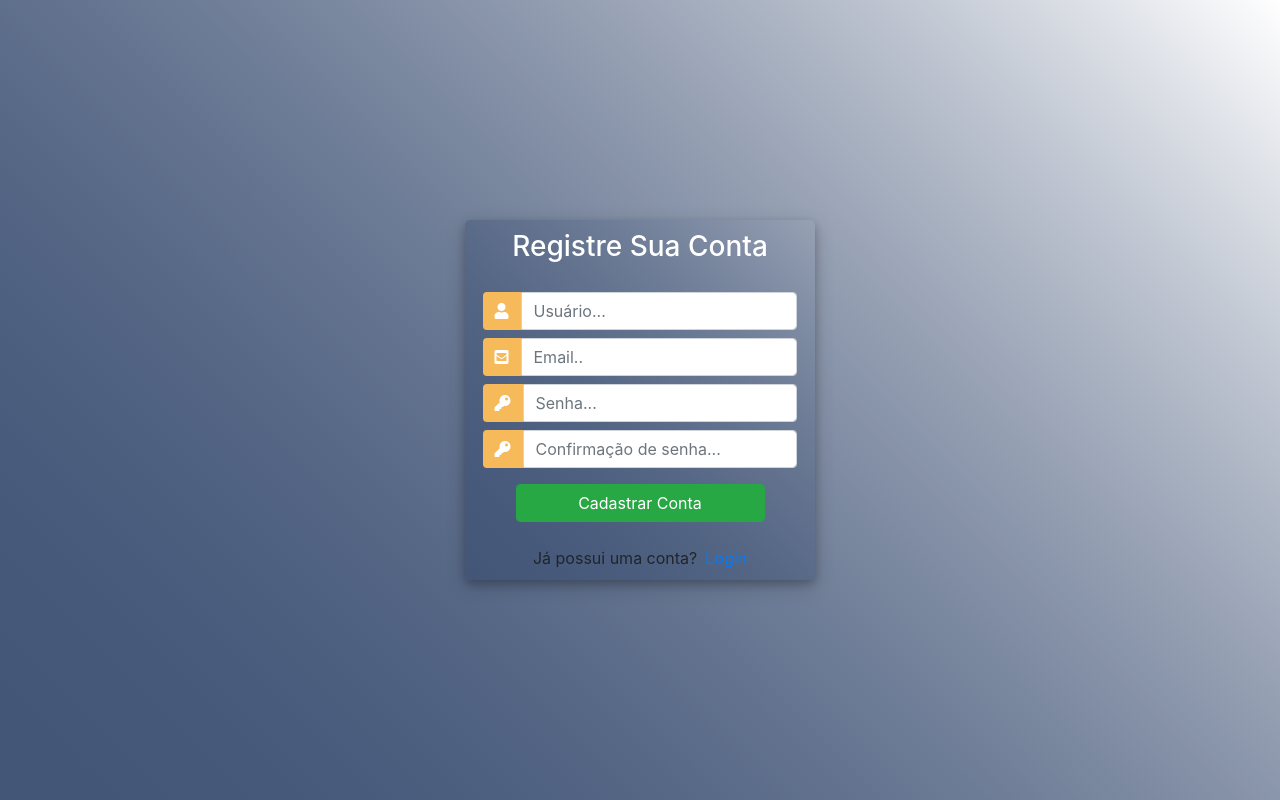
After one commit to pedrothor/api-for-aesthetic-studio, a Django app: template templates/register.html in a window 1280 px wide. The commit adds this page. Run offline with Django 3.2, Linux system fonts and the light colour scheme; the template is opened without the code that fills it, so the values that code supplies are empty, except form fields; tables that the repository leaves empty hold one stand-in row (values such as "Sample post"); form fields are guessed from the names that the template uses; some libraries are stand-ins or nearby versions.

Commit message:
login, register, lista_horarios, deletar e editar horario.

```diff
--- a/models.py
+++ b/models.py
@@ -1,4 +1,5 @@
 from django.db import models
+from django.contrib.auth.models import User
 
 
 class Funcionario(models.Model):
@@ -45,11 +46,11 @@ class HorariosPadrao(models.Model):
 class Agendamentos(models.Model):
     required_css_class = 'required'  # mostra os campos obrigatórios
 
-    #  cliente = models.ForeignKey(User, blank=False, null=False, on_delete=models.CASCADE)
+    cliente = models.ForeignKey(User, blank=False, null=False, on_delete=models.CASCADE)
     data = models.DateField(null=False, blank=False)
     servico = models.ForeignKey(Servicos, null=False, blank=False, on_delete=models.CASCADE)
     horario = models.ForeignKey(HorariosPadrao, null=False, blank=False, on_delete=models.CASCADE)
-    descricao = models.TextField('Descrição', null=False, blank=False, max_length=150)
+    descricao = models.TextField('Descrição', null=True, blank=True, max_length=150)
     data_marcacao = models.DateField('Marcado em', auto_now=True)  # registra a data em que o horário foi marcado.
     atualizado = models.DateTimeField('Atualizado em', auto_now=True)  # registra a data em que o objeto foi atualizado.
 
--- /dev/null
+++ b/requirements.txt
@@ -0,0 +1,3 @@
+Django==4.1.5
+django-bootstrap-v5==1.0.11
+django-bootstrap-datepicker-plus==5.0.3
--- a/templates/endereco.html
+++ b/templates/endereco.html
@@ -3,7 +3,7 @@
     <section id="endereco" class="corpo-site">
         <div>
             <hr class="linha-horizontal">
-            <h3 class="titulos-corpo-site">Nosso Endereço</h3>
+            <h3 class="titulos-corpo-site">Endereço</h3>
             <div class="d-flex justify-content-center align-items-center" style="flex-direction: column; padding: 20px;">
                 <h3>Rua Jeca Tatú, 47, Vila Urupês</h3>
                 <h3>Suzano - SP</h3>
--- a/templates/marcar_horario.html
+++ b/templates/marcar_horario.html
@@ -4,9 +4,11 @@
         <div>
             <hr class="linha-horizontal">
             <h3 class="titulos-corpo-site">Agende Seu Horário</h3>
-            {% bootstrap_messages %}
             <div class="corpo-sobre" style="margin-top: 80px;">
-                <form method="POST" action="">
+                <div style="width: 320px;">
+                    {% bootstrap_messages %}
+                </div>
+                <form method="POST" action=".">
                     {% csrf_token %}
                     <div class="d-flex justify-content-center" style="flex-direction: column;">
 
--- /dev/null
+++ b/templates/register.html
@@ -0,0 +1,137 @@
+<!DOCTYPE html>
+<html>
+
+<head>
+	<title>Registar Conta</title>
+	<link rel="stylesheet" href="https://stackpath.bootstrapcdn.com/bootstrap/4.1.3/css/bootstrap.min.css" integrity="sha384-MCw98/SFnGE8fJT3GXwEOngsV7Zt27NXFoaoApmYm81iuXoPkFOJwJ8ERdknLPMO" crossorigin="anonymous">
+	<script src="https://ajax.googleapis.com/ajax/libs/jquery/3.3.1/jquery.min.js"></script>
+	<link rel="stylesheet" href="https://use.fontawesome.com/releases/v5.6.1/css/all.css" integrity="sha384-gfdkjb5BdAXd+lj+gudLWI+BXq4IuLW5IT+brZEZsLFm++aCMlF1V92rMkPaX4PP" crossorigin="anonymous">
+
+	<style>
+		body,
+		html {
+			margin: 0;
+			padding: 0;
+			height: 100%;
+			background: linear-gradient(45deg, #435678, transparent) !important;
+		}
+		.user_card {
+			width: 350px;
+			margin-top: auto;
+			margin-bottom: auto;
+			background:  linear-gradient(45deg, #435678, transparent);
+			position: relative;
+			display: flex;
+			justify-content: center;
+			flex-direction: column;
+			padding: 10px;
+			box-shadow: 0 4px 8px 0 rgba(0, 0, 0, 0.2), 0 6px 20px 0 rgba(0, 0, 0, 0.19);
+			-webkit-box-shadow: 0 4px 8px 0 rgba(0, 0, 0, 0.2), 0 6px 20px 0 rgba(0, 0, 0, 0.19);
+			-moz-box-shadow: 0 4px 8px 0 rgba(0, 0, 0, 0.2), 0 6px 20px 0 rgba(0, 0, 0, 0.19);
+			border-radius: 5px;
+
+		}
+
+		.form_container {
+			margin-top: 20px;
+		}
+
+		#form-title{
+			color: #fff;
+		}
+		.login_btn {
+			width: 100%;
+			background: #33ccff !important;
+			color: white !important;
+		}
+		.login_btn:focus {
+			box-shadow: none !important;
+			outline: 0px !important;
+		}
+		.login_container {
+			padding: 0 2rem;
+		}
+		.input-group-text {
+			background: #f7ba5b !important;
+			color: white !important;
+			border: 0 !important;
+			border-radius: 0.25rem 0 0 0.25rem !important;
+		}
+		.input_user,
+		.input_pass:focus {
+			box-shadow: none !important;
+			outline: 0px !important;
+		}
+
+	</style>
+
+</head>
+<body>
+	<div class="container h-100">
+		<div class="d-flex justify-content-center h-100">
+			<div class="user_card">
+				<div class="d-flex justify-content-center">
+					<h3 id="form-title">Registre Sua Conta</h3>
+				</div>
+				<div class="d-flex justify-content-center form_container">
+
+					<form method="POST" action="">
+                        {% csrf_token %}
+						<div class="input-group mb-2">
+							<div class="input-group-append">
+								<span class="input-group-text"><i class="fas fa-user"></i></span>
+							</div>
+                            {{ form.username }}
+						</div>
+						<div class="input-group mb-2">
+							<div class="input-group-append">
+								<span class="input-group-text"><i class="fas fa-envelope-square"></i></span>
+							</div>
+							{{ form.email }}
+						</div>
+						<div class="input-group mb-2">
+							<div class="input-group-append">
+								<span class="input-group-text"><i class="fas fa-key"></i></span>
+							</div>
+							{{ form.password1 }}
+						</div>
+						<div class="input-group mb-2">
+							<div class="input-group-append">
+								<span class="input-group-text"><i class="fas fa-key"></i></span>
+							</div>
+							{{ form.password2 }}
+						</div>
+
+				   		<div class="d-flex justify-content-center mt-3 login_container">
+				 			<input class="btn btn-success" type="submit" value="Cadastrar Conta">
+				   		</div>
+					</form>
+				</div>
+                {{ form.errors }}
+				<div class="mt-4">
+					<div class="d-flex justify-content-center links">
+						Já possui uma conta? <a href="{% url 'login' %}" class="ml-2">Login</a>
+					</div>
+				</div>
+			</div>
+		</div>
+	</div>
+	<script>
+						/* Because i didnt set placeholder values in forms.py they will be set here using vanilla Javascript
+		//We start indexing at one because CSRF_token is considered and input field
+		 */
+
+		//Query All input fields
+		var form_fields = document.getElementsByTagName('input')
+		form_fields[1].placeholder='Usuário...';
+		form_fields[2].placeholder='Email..';
+		form_fields[3].placeholder='Senha...';
+		form_fields[4].placeholder='Confirmação de senha...';
+
+
+		for (var field in form_fields){
+			form_fields[field].className += ' form-control'
+		}
+	</script>
+</body>
+</html>
```
Also changed, not shown: forms.py (+11 -3 lines), static/css/style.css (+7 -0 lines), templates/base.html (+59 -2 lines), templates/deletar_horario.html (added, +20 -0 lines), templates/editar_horario.html (added, +17 -0 lines), templates/lista_horarios.html (added, +34 -0 lines), templates/login.html (added, +126 -0 lines), urls.py (+7 -1 lines), views.py (+110 -11 lines).
